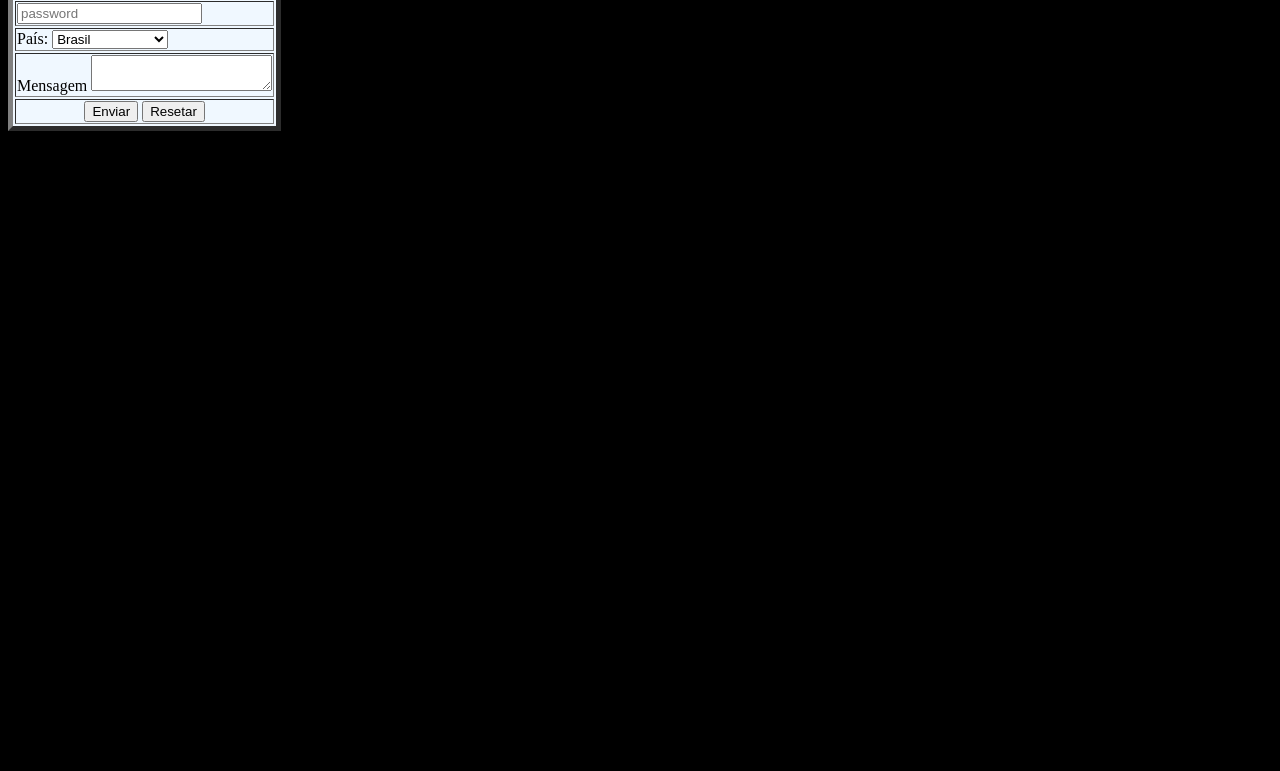
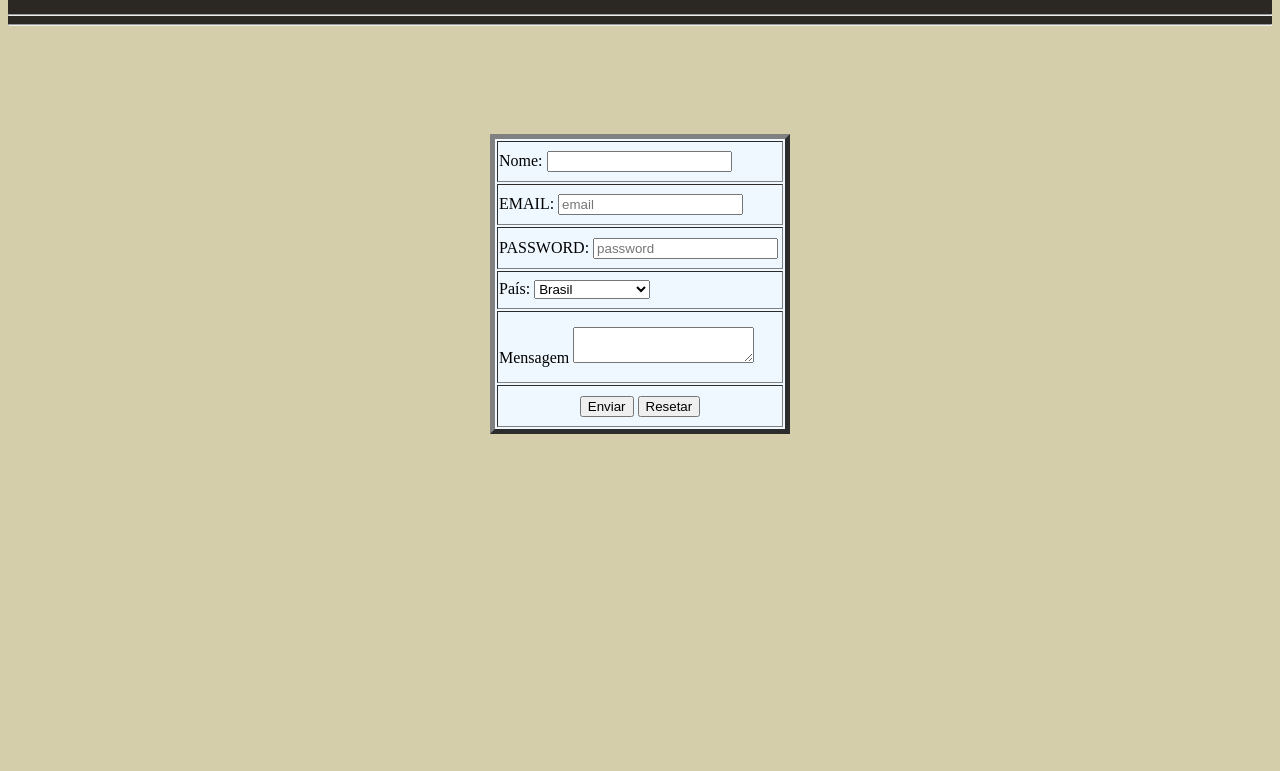
Before and after one commit to felipeogasawara/htlml-css, a plain HTML site: page indexaullaform.html in a window 1280 px wide. Shown: the part 180-951 px from the top of the page. Before the commit the page ends 800 px from the top, so only its background shows below. Drawn offline with Linux system fonts and the light colour scheme.

Commit message:
Refactor HTML form layout and styles

```diff
--- a/indexaullaform.html
+++ b/indexaullaform.html
@@ -5,23 +5,26 @@
     <meta name="viewport" content="width=device-width, initial-scale=1.0">
     <title>Formulário</title>
 </head>
-<body style="background-color: rgb(0, 0, 0); color: antiquewhite;">
-    <header style="background-color: rgb(52, 105, 11);">
+<body style="background-color: #d4ceaa; color: #8fa691;">
+    <header style="background-color: #2b2823;">
     <hr>
     <hr>
-    <h1>Formulário</h1>
+    <h1 style="display: flex;justify-content: center;font-size: 70px;">Formulário</h1>
     <hr>
     <hr>
     </header>
+    <div style="display: flex;justify-content: center;height: 100vh;position: relative;top: 100px;">
     <form action="#" method="post">
-        <table border="5" style="background-color: aliceblue;color: black;">
+        <table border="5" style="background-color: aliceblue;color: black;height: 300px;width:300px;">
         <td><label for="nome">Nome:</label>
         <input type="text" id="nome" name="nome"></td>
         <tr>
-        <td><input type="email" nome="email" placeholder="email"></td>
+        <td><label for="email">EMAIL:</label>
+            <input type="email" nome="email" placeholder="email"></td>
         </tr>
         <tr>
-        <td><input type="password" nome="password" placeholder="password"></td>
+        <td><label for="senha">PASSWORD:</label>
+            <input type="password" nome="password" placeholder="password"></td>
         </tr>
         <tr>
         <td><label for="País">País:</label>
@@ -34,7 +37,7 @@
         </select></td>
         </tr>
         <tr>
-        <td><label for="Mensagem">Mensagem</label>
+        <td><label for="Mensagem" style="position: relative;">Mensagem</label>
         <textarea name="Mensagem" id="Mensagem"></textarea></td>
         </tr>
         <tr>
@@ -43,6 +46,7 @@
         </tr>
         </table>
     </form>
+    </div>
 
 
 </body>
```
